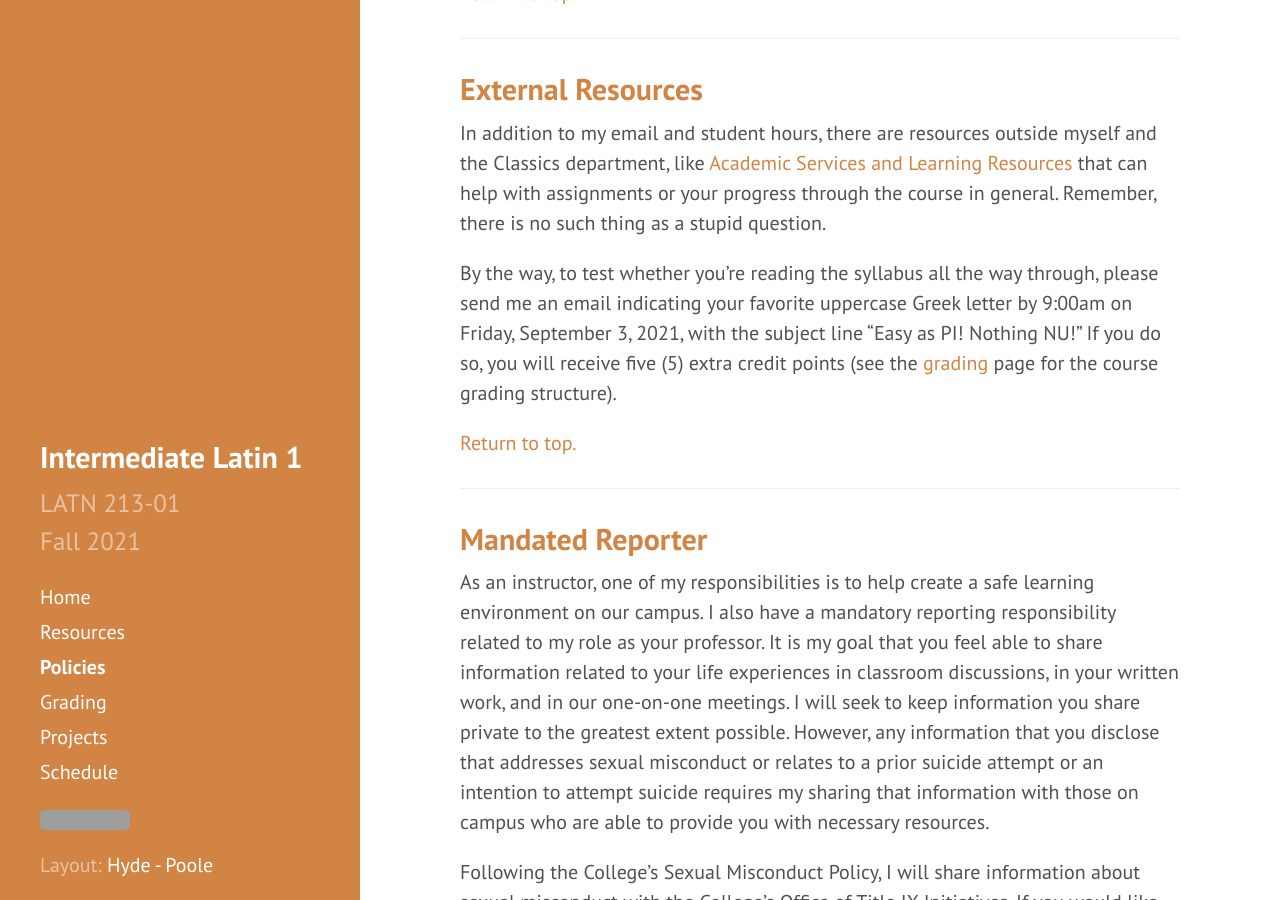
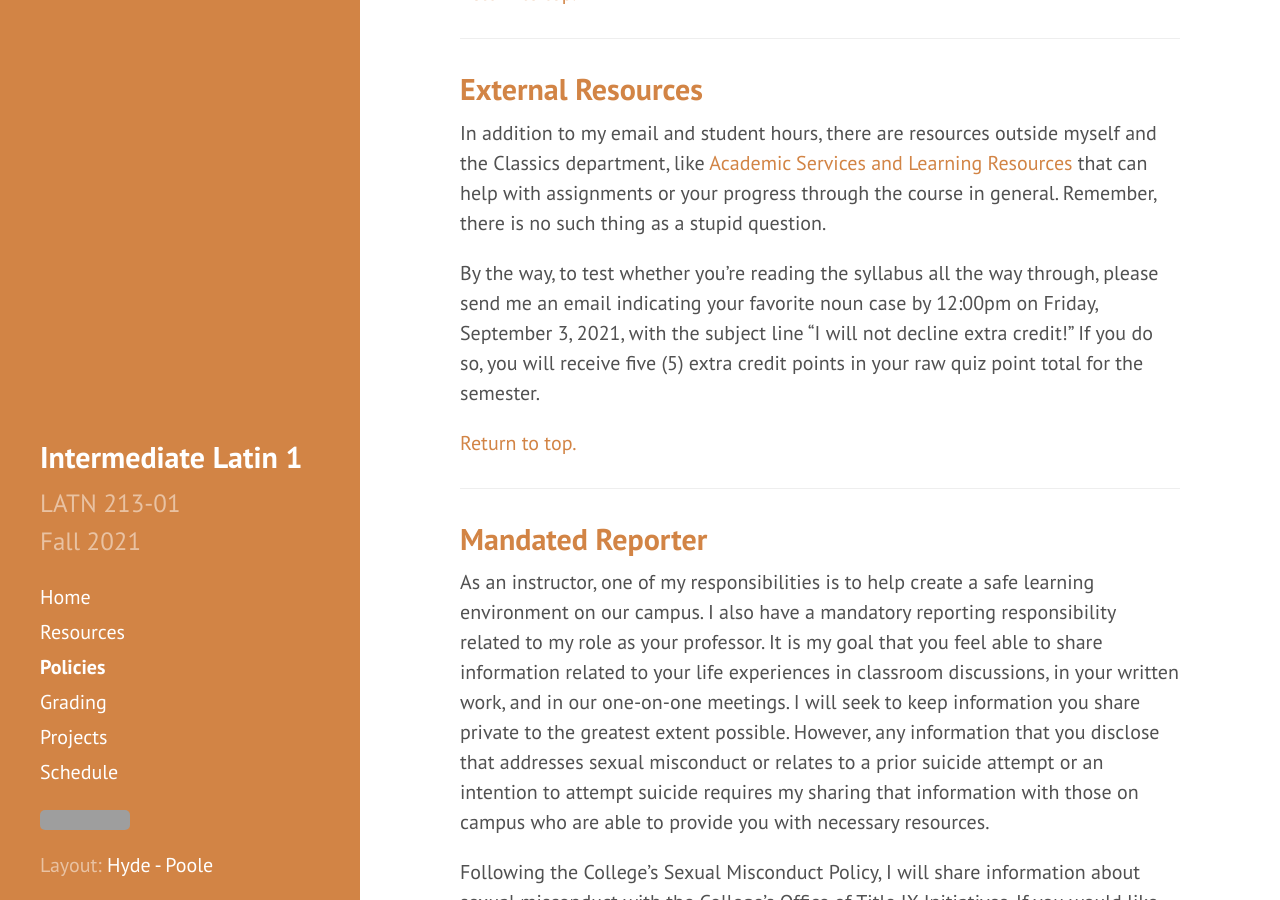
Before and after one commit to DLibatique/LATN213-F21, a Jekyll site: the page built from _pages/policies.md, in a window 1280 px wide and 900 px high, scrolled down 3854 px. Built offline with Jekyll 4.4.1, drawn with Linux system fonts in a browser that asks for light colours; grey boxes are pictures that could not be loaded.

Commit message:
updated EC policy

```diff
--- a/_pages/policies.md
+++ b/_pages/policies.md
@@ -85,7 +85,7 @@ If you are already registered with Accessibility Services, please be sure to get
 
 In addition to my email and student hours, there are resources outside myself and the Classics department, like [Academic Services and Learning Resources](https://www.holycross.edu/support-and-resources/academic-services-and-learning-resources) that can help with assignments or your progress through the course in general. Remember, there is no such thing as a stupid question.
 
-By the way, to test whether you’re reading the syllabus all the way through, please send me an email indicating your favorite uppercase Greek letter by 9:00am on Friday, September 3, 2021, with the subject line “Easy as PI! Nothing NU!” If you do so, you will receive five (5) extra credit points (see the [grading](/course_info/grading) page for the course grading structure).
+By the way, to test whether you’re reading the syllabus all the way through, please send me an email indicating your favorite noun case by 12:00pm on Friday, September 3, 2021, with the subject line “I will not decline extra credit!” If you do so, you will receive five (5) extra credit points in your raw quiz point total for the semester.
 
 [Return to top.](#top)
 
```
